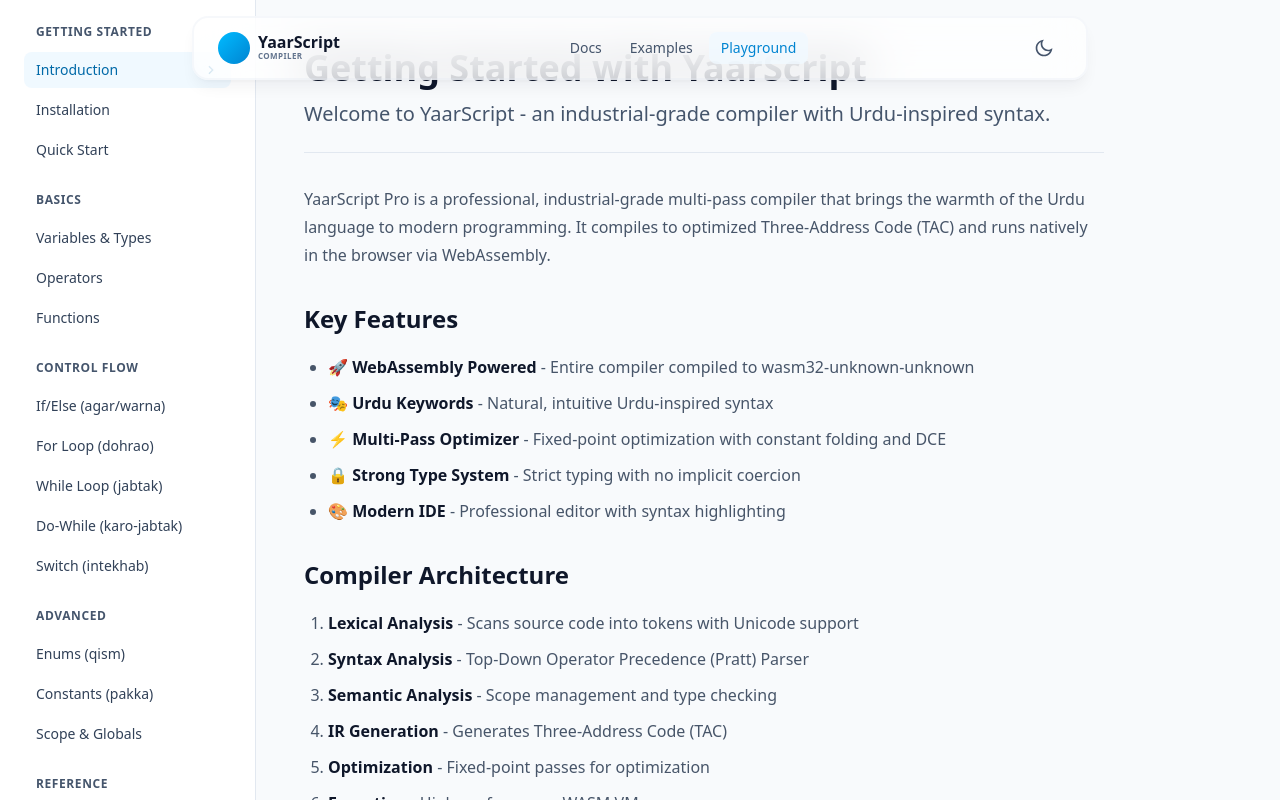
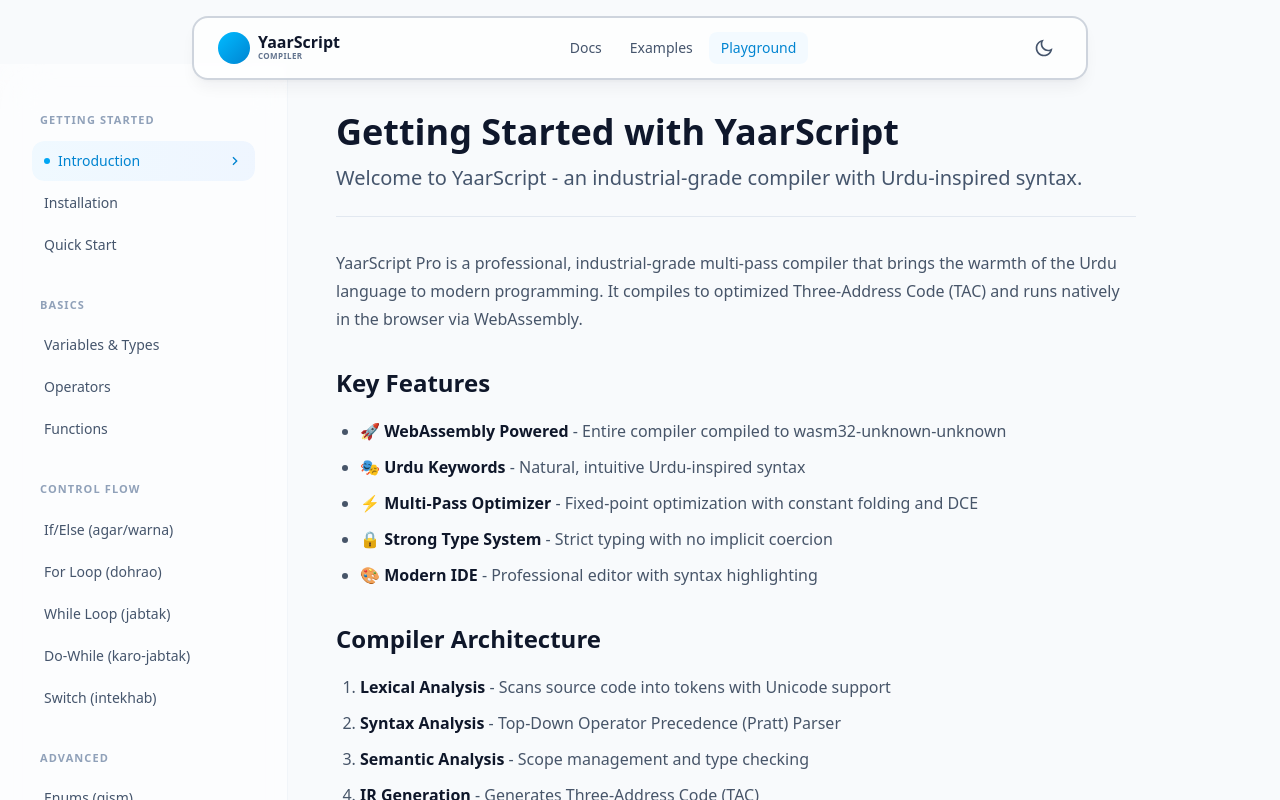
Before and after one commit to BazilSuhail/YaarScript-Client, a Next.js app: page /docs in a window 1280 px wide. Shown: the top 800 px of the page. Built offline with nearby package versions, Linux system fonts and the light colour scheme.

Commit message:
ui: Update code-blocks color for light/ dark mode accross all documentation pages

```diff
--- a/app/docs/page.jsx
+++ b/app/docs/page.jsx
@@ -8,13 +8,15 @@ export default function DocsPage() {
     const [activeSection, setActiveSection] = useState("getting-started");
 
     return (
-        <div className="min-h-screen bg-slate-50 dark:bg-slate-950">
+        <div className="min-h-screen bg-slate-50 dark:bg-slate-950 pt-16">
             <div className="max-w-400 mx-auto flex">
                 <DocsSidebar
                     activeSection={activeSection}
                     setActiveSection={setActiveSection}
                 />
+                <section >
                 <DocsContent activeSection={activeSection} />
+                </section>
             </div>
         </div>
     );
--- a/app/page.jsx
+++ b/app/page.jsx
@@ -81,10 +81,10 @@ faisla active = sahi;`
   ];
 
   return (
-    <main ref={containerRef} className="min-h-screen relative bg-linear-to-b from-slate-50 to-white dark:from-slate-950 dark:to-slate-900">
+    <main ref={containerRef} className="min-h-screen relative bg-gradient-to-b from-slate-50 to-slate-300 dark:from-slate-950 dark:to-slate-900">
       {/* RippleGrid Background - Fixed positioning with z-0 */}
-      <div className="fixed opacity-30 inset-0 w-full h-full overflow-hidden z-0 pointer-events-none">
-        {/* Replace this comment with your actual RippleGrid component */}
+
+      <div className="fixed inset-0 w-full h-full overflow-hidden z-0">
   <RippleGrid
     enableRainbow={true}
     gridColor="#ffffff"
@@ -98,7 +98,7 @@ faisla active = sahi;`
 </div>
 
       {/* Hero Section */}
-      <section className="relative min-h-screen flex items-center justify-center overflow-hidden z-10">
+      <section className="relative min-h-screen pt-16 flex items-center justify-center overflow-hidden z-10">
         <div className="relative max-w-7xl mx-auto px-6 py-20 text-center">
           <motion.div
             initial={{ opacity: 0, y: 30 }}
@@ -112,7 +112,7 @@ faisla active = sahi;`
 
             <h1 className="text-6xl md:text-7xl font-black text-slate-900 dark:text-slate-50 mb-8 leading-tight">
               <span className="text-6xl md:text-[110px]">Code in Your</span>
-              <span className="block text-transparent bg-clip-text bg-gradient-to-r from-sky-500 via-blue-500 to-indigo-600">
+              <span className="block text-transparent bg-clip-text bg-linear-to-r from-sky-500 via-blue-500 to-indigo-600">
                 Language
               </span>
             </h1>
@@ -124,7 +124,7 @@ faisla active = sahi;`
             <div className="flex flex-col sm:flex-row gap-4 justify-center mb-16">
               <Link
                 href="/editor"
-                className="group inline-flex items-center justify-center space-x-3 px-10 py-5 bg-gradient-to-r from-sky-500 to-blue-600 hover:from-sky-600 hover:to-blue-700 text-white font-bold rounded-2xl shadow-2xl shadow-sky-500/30 transition-all hover:scale-105"
+                className="group inline-flex items-center justify-center space-x-3 px-10 py-5 bg-linear-to-r from-sky-500 to-blue-600 hover:from-sky-600 hover:to-blue-700 text-white font-bold rounded-2xl shadow-2xl shadow-sky-500/30 transition-all hover:scale-105"
               >
                 <RiRocket2Line className="w-6 h-6 group-hover:rotate-12 transition-transform" />
                 <span className="text-lg">Launch Playground</span>
@@ -146,7 +146,7 @@ faisla active = sahi;`
               className="max-w-2xl mx-auto mt-12"
             >
               <div className="relative group">
-                <div className="absolute -inset-1 bg-gradient-to-r from-sky-500 to-blue-600 rounded-3xl blur opacity-25 group-hover:opacity-50 transition"></div>
+                <div className="absolute -inset-1 bg-linear-to-r from-sky-500 to-blue-600 rounded-3xl blur opacity-25 group-hover:opacity-50 transition"></div>
                 <div className="relative bg-slate-900 dark:bg-slate-950 rounded-2xl shadow-2xl overflow-hidden border border-slate-800">
                   <div className="bg-slate-800 dark:bg-slate-900 px-6 py-4 flex items-center justify-between border-b border-slate-700">
                     <div className="flex space-x-2">
--- a/components/Navbar.jsx
+++ b/components/Navbar.jsx
@@ -80,7 +80,7 @@ const Navbar = () => {
             transition={{ duration: 0.3, ease: "easeInOut" }}
             className="fixed top-4 left-1/2 -translate-x-1/2 z-[999] w-[90%] max-w-4xl"
         >
-            <div className="backdrop-blur-xl bg-white/70 dark:bg-slate-900/70 border-2 border-slate-200/30 dark:border-slate-700/50 rounded-2xl shadow-lg shadow-slate-900/5 dark:shadow-slate-900/30">
+            <div className="backdrop-blur-[2px] dark:backdrop-blur-xl bg-white/70 dark:bg-slate-900/70 border-2 border-slate-500/30 dark:border-slate-700/50 rounded-2xl shadow-lg shadow-slate-900/5 dark:shadow-slate-900/30">
                 <div className="flex justify-between items-center px-6 py-3">
                     {/* Logo */}
                     <Link href="/" className="flex items-center space-x-2 group">
--- a/components/docs/CodeBlock.jsx
+++ b/components/docs/CodeBlock.jsx
@@ -125,7 +125,7 @@ const CodeBlock = ({ code, language = "yaarscript" }) => {
                 >
                     {copied ? <RiCheckLine className="w-4 h-4" /> : <RiFileCopyLine className="w-4 h-4" />}
                 </button>
-                <pre className="text-slate-900 dark:text-slate-100 p-6 rounded-xl overflow-x-auto border dark:bg-slate-700 border-slate-200 dark:border-slate-800 ">
+                <pre className="text-slate-900 dark:text-slate-100 p-6 rounded-xl overflow-x-auto border-2 bg-gray-100 dark:bg-slate-900 border-slate-300 dark:border-slate-800 ">
                     <div
                         style={{ fontFamily: 'var(--font-jetbrains), "JetBrains Mono", monospace' }}
                         dangerouslySetInnerHTML={{ __html: highlightCode(code) }}
--- a/components/docs/DocsSidebar.jsx
+++ b/components/docs/DocsSidebar.jsx
@@ -1,7 +1,8 @@
 "use client";
 
 import React, { useState } from "react";
-import { RiArrowRightSLine, RiCloseLine, RiMenuLine } from "react-icons/ri";
+import { RiCloseLine, RiMenuLine, RiArrowRightSLine } from "react-icons/ri";
+import { motion, AnimatePresence } from "framer-motion";
 
 const DocsSidebar = ({ activeSection, setActiveSection }) => {
     const [isOpen, setIsOpen] = useState(false);
@@ -52,66 +53,150 @@ const DocsSidebar = ({ activeSection, setActiveSection }) => {
     ];
 
     const SidebarContent = () => (
-        <nav className="space-y-6">
+        <nav className="space-y-8">
             {navItems.map((section, idx) => (
-                <div key={idx}>
-                    <h3 className="text-xs font-bold uppercase tracking-wider text-slate-600 dark:text-slate-400 mb-3 px-3">
+                <motion.div
+                    key={idx}
+                    initial={{ opacity: 0, x: -20 }}
+                    animate={{ opacity: 1, x: 0 }}
+                    transition={{ delay: idx * 0.05 }}
+                >
+                    <h3 className="text-[11px] font-bold uppercase tracking-widest text-slate-400 dark:text-slate-500 mb-3 px-2">
                         {section.category}
                     </h3>
-                    <ul className="space-y-1">
-                        {section.items.map((item) => (
+                    <ul className="space-y-0.5">
+                        {section.items.map((item) => {
+                            const isActive = activeSection === item.id;
+                            return (
                                 <li key={item.id}>
                                     <button
                                         onClick={() => {
                                             setActiveSection(item.id);
                                             setIsOpen(false);
                                         }}
-                                    className={`w-full text-left px-3 py-2 rounded-lg text-sm font-medium transition-all flex items-center justify-between ${
-                                        activeSection === item.id
-                                            ? "bg-sky-50 dark:bg-sky-950/30 text-sky-700 dark:text-sky-400"
-                                            : "text-slate-700 dark:text-slate-400 hover:bg-slate-100 dark:hover:bg-slate-800 hover:text-slate-900 dark:hover:text-slate-200"
-                                    }`}
+                                        className={`
+                                            w-full text-left px-3 py-2.5 rounded-xl text-sm font-medium
+                                            transition-all duration-200 flex items-center justify-between group
+                                            relative overflow-hidden
+                                            ${isActive
+                                                ? "text-sky-600 dark:text-sky-400"
+                                                : "text-slate-600 dark:text-slate-400 hover:text-slate-900 dark:hover:text-slate-200"
+                                            }
+                                        `}
                                     >
-                                    <span>{item.label}</span>
-                                    {activeSection === item.id && (
+                                        {/* Active background with gradient */}
+                                        {isActive && (
+                                            <motion.div
+                                                layoutId="activeSection"
+                                                className="absolute inset-0 bg-gradient-to-r from-sky-50 to-blue-50 dark:from-sky-950/30 dark:to-blue-950/20 rounded-xl"
+                                                transition={{ type: "spring", bounce: 0.2, duration: 0.6 }}
+                                            />
+                                        )}
+
+                                        {/* Hover background */}
+                                        {!isActive && (
+                                            <div className="absolute inset-0 bg-slate-50 dark:bg-slate-800/50 rounded-xl opacity-0 group-hover:opacity-100 transition-opacity duration-200" />
+                                        )}
+
+                                        <span className="relative z-10 flex items-center gap-2">
+                                            {isActive && (
+                                                <motion.span
+                                                    initial={{ scale: 0 }}
+                                                    animate={{ scale: 1 }}
+                                                    className="w-1.5 h-1.5 rounded-full bg-sky-500 dark:bg-sky-400"
+                                                />
+                                            )}
+                                            {item.label}
+                                        </span>
+
+                                        {isActive && (
+                                            <motion.div
+                                                initial={{ x: -5, opacity: 0 }}
+                                                animate={{ x: 0, opacity: 1 }}
+                                                className="relative z-10"
+                                            >
                                                 <RiArrowRightSLine className="w-4 h-4" />
+                                            </motion.div>
                                         )}
                                     </button>
                                 </li>
-                        ))}
+                            );
+                        })}
                     </ul>
-                </div>
+                </motion.div>
             ))}
         </nav>
     );
 
     return (
-        <>
-            {/* Mobile Toggle */}
-            <button
+        <aside >
+            {/* Mobile Toggle Button */}
+            <motion.button
+                whileHover={{ scale: 1.05 }}
+                whileTap={{ scale: 0.95 }}
                 onClick={() => setIsOpen(!isOpen)}
-                className="lg:hidden fixed bottom-6 right-6 z-50 p-4 bg-sky-500 text-white rounded-full shadow-lg"
+                className="lg:hidden fixed bottom-6 right-6 z-50 p-4 bg-linear-to-br from-sky-500 to-blue-600 text-white rounded-2xl shadow-lg shadow-sky-500/30"
             >
-                {isOpen ? <RiCloseLine className="w-6 h-6" /> : <RiMenuLine className="w-6 h-6" />}
-            </button>
+                <AnimatePresence mode="wait">
+                    {isOpen ? (
+                        <motion.div
+                            key="close"
+                            initial={{ rotate: -90, opacity: 0 }}
+                            animate={{ rotate: 0, opacity: 1 }}
+                            exit={{ rotate: 90, opacity: 0 }}
+                            transition={{ duration: 0.2 }}
+                        >
+                            <RiCloseLine className="w-6 h-6" />
+                        </motion.div>
+                    ) : (
+                        <motion.div
+                            key="menu"
+                            initial={{ rotate: 90, opacity: 0 }}
+                            animate={{ rotate: 0, opacity: 1 }}
+                            exit={{ rotate: -90, opacity: 0 }}
+                            transition={{ duration: 0.2 }}
+                        >
+                            <RiMenuLine className="w-6 h-6" />
+                        </motion.div>
+                    )}
+                </AnimatePresence>
+            </motion.button>
 
             {/* Desktop Sidebar */}
-            <aside className="hidden lg:block w-64 border-r border-slate-200 dark:border-slate-800 bg-white dark:bg-slate-900 min-h-[calc(100vh-64px)] sticky top-16 self-start overflow-y-auto p-6">
+            <aside className="hidden lg:block w-72 border-r border-slate-100 dark:border-slate-800/50 bg-white/50 dark:bg-slate-900/50 backdrop-blur-xl min-h-screen sticky top-20 self-start overflow-y-auto">
+                <div className="p-8 pt-12">
                     <SidebarContent />
+                </div>
             </aside>
 
-            {/* Mobile Sidebar */}
+            {/* Mobile Sidebar Overlay */}
+            <AnimatePresence>
                 {isOpen && (
-                <div className="lg:hidden fixed inset-0 z-40 bg-black/50 mt-16" onClick={() => setIsOpen(false)}>
-                    <aside
-                        className="absolute left-0 top-0 bottom-0 w-72 bg-white dark:bg-slate-900 overflow-y-auto p-6"
+                    <>
+                        <motion.div
+                            initial={{ opacity: 0 }}
+                            animate={{ opacity: 1 }}
+                            exit={{ opacity: 0 }}
+                            transition={{ duration: 0.2 }}
+                            className="lg:hidden fixed inset-0 z-40 bg-slate-900/60 backdrop-blur-sm mt-16"
+                            onClick={() => setIsOpen(false)}
+                        />
+                        <motion.aside
+                            initial={{ x: -300 }}
+                            animate={{ x: 0 }}
+                            exit={{ x: -300 }}
+                            transition={{ type: "spring", damping: 30, stiffness: 300 }}
+                            className="lg:hidden fixed left-0 top-16 bottom-0 z-50 w-80 bg-white/95 dark:bg-slate-900/95 backdrop-blur-xl border-r border-slate-200 dark:border-slate-800 overflow-y-auto shadow-2xl"
                             onClick={(e) => e.stopPropagation()}
                         >
+                            <div className="p-8">
                                 <SidebarContent />
+                            </div>
+                        </motion.aside>
+                    </>
+                )}
+            </AnimatePresence>
         </aside>
-                </div>
-            )}
-        </>
     );
 };
 
```
Lines whose indentation alone changed are shown as unchanged.
